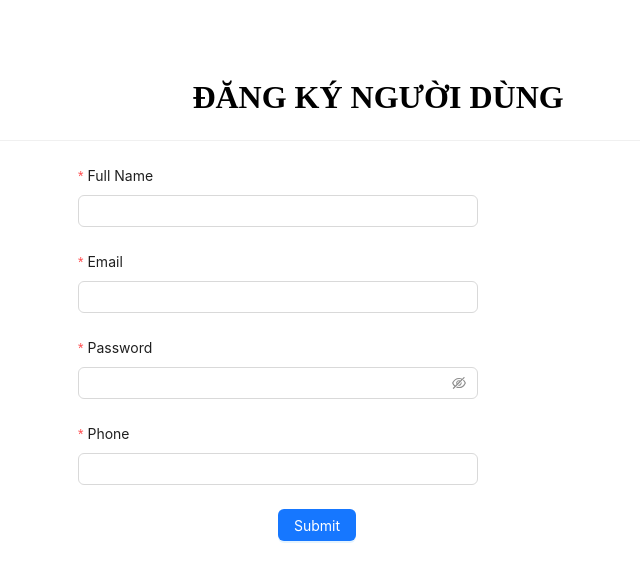
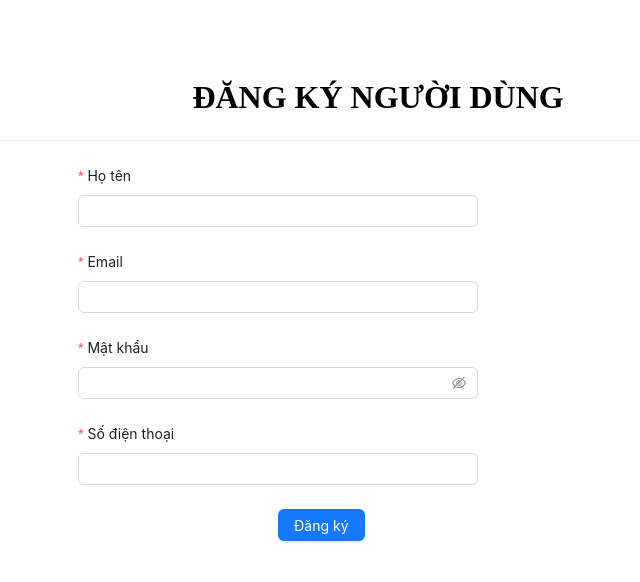
Before and after one commit to TanPham2808/React-vite-Tiki, a React (Vite) app: page /register in a window 1280 px wide. Shown: the top 582 px of the page, without its empty margins (262-902 px from the left). Built offline with nearby package versions, Linux system fonts and the light colour scheme.

Commit message:
Thêm axios và interceptor

```diff
--- a/package.json
+++ b/package.json
@@ -13,10 +13,12 @@
     "@ant-design/icons": "5.0.1",
     "@reduxjs/toolkit": "1.9.3",
     "antd": "5.3.2",
+    "axios": "1.3.4",
     "react": "18.2.0",
     "react-dom": "18.2.0",
     "react-redux": "8.0.5",
-    "react-router-dom": "6.9.0"
+    "react-router-dom": "6.9.0",
+    "sass": "1.77.8"
   },
   "devDependencies": {
     "@types/react": "18.0.28",
--- a/src/pages/register/index.jsx
+++ b/src/pages/register/index.jsx
@@ -36,7 +36,7 @@ const RegisterPage = () => {
                 autoComplete="off"
             >
                 <Form.Item
-                    label="Full Name"
+                    label="Họ tên"
                     name="fullName"
                     rules={[
                         {
@@ -62,7 +62,7 @@ const RegisterPage = () => {
                 </Form.Item>
 
                 <Form.Item
-                    label="Password"
+                    label="Mật khẩu"
                     name="password"
                     rules={[
                         {
@@ -75,7 +75,7 @@ const RegisterPage = () => {
                 </Form.Item>
 
                 <Form.Item
-                    label="Phone"
+                    label="Số điện thoại"
                     name="phone"
                     rules={[
                         {
@@ -94,8 +94,11 @@ const RegisterPage = () => {
                         span: 16,
                     }}
                 >
-                    <Button type="primary" htmlType="submit">
-                        Submit
+                    <Button
+                        type="primary"
+                        htmlType="submit"
+                        loading={false}>
+                        Đăng ký
                     </Button>
                 </Form.Item>
             </Form>
```
Also changed, not shown: src/utils/axios-customize.js (added, +28 -0 lines), 2 other files (tests, documents, lock files or other folders).
